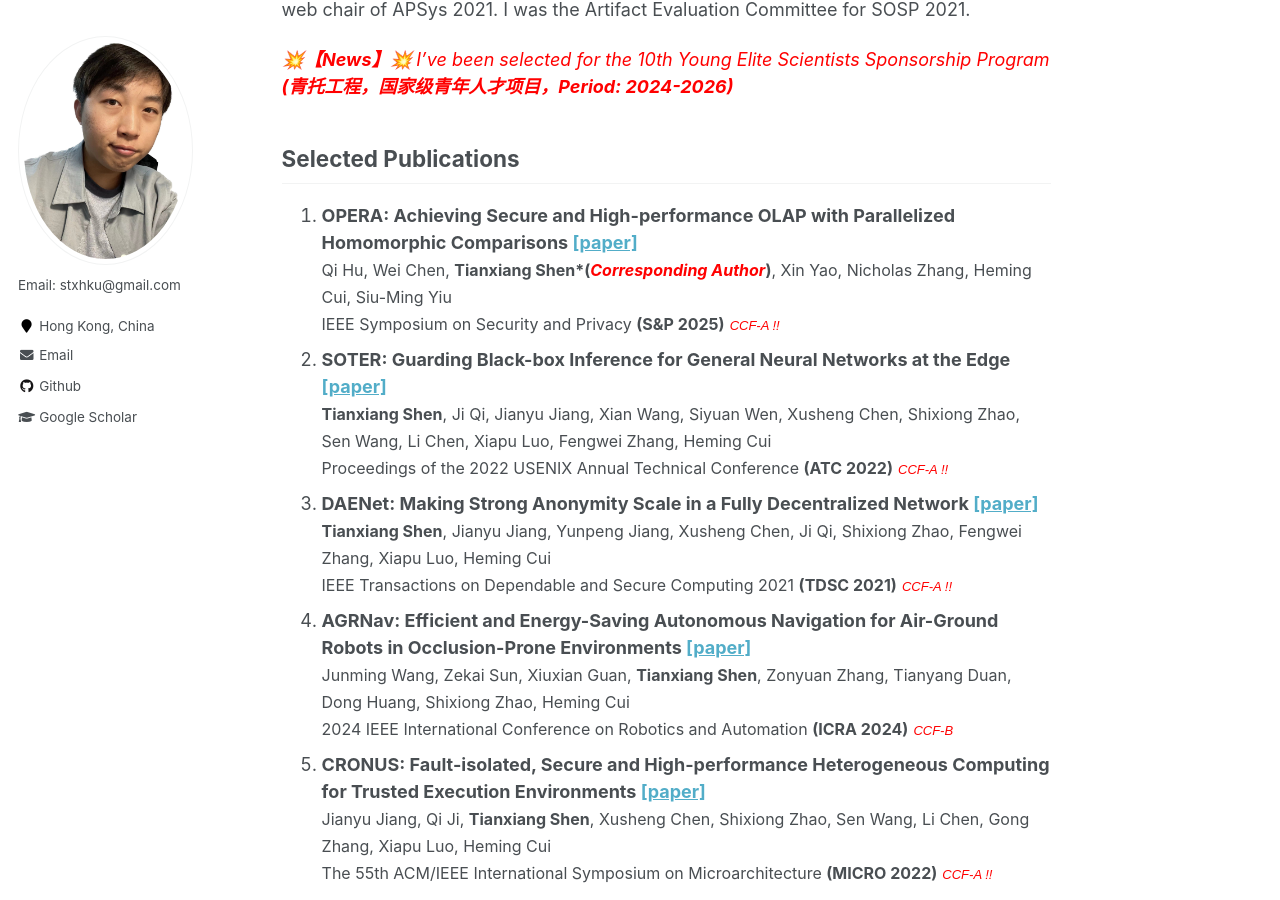
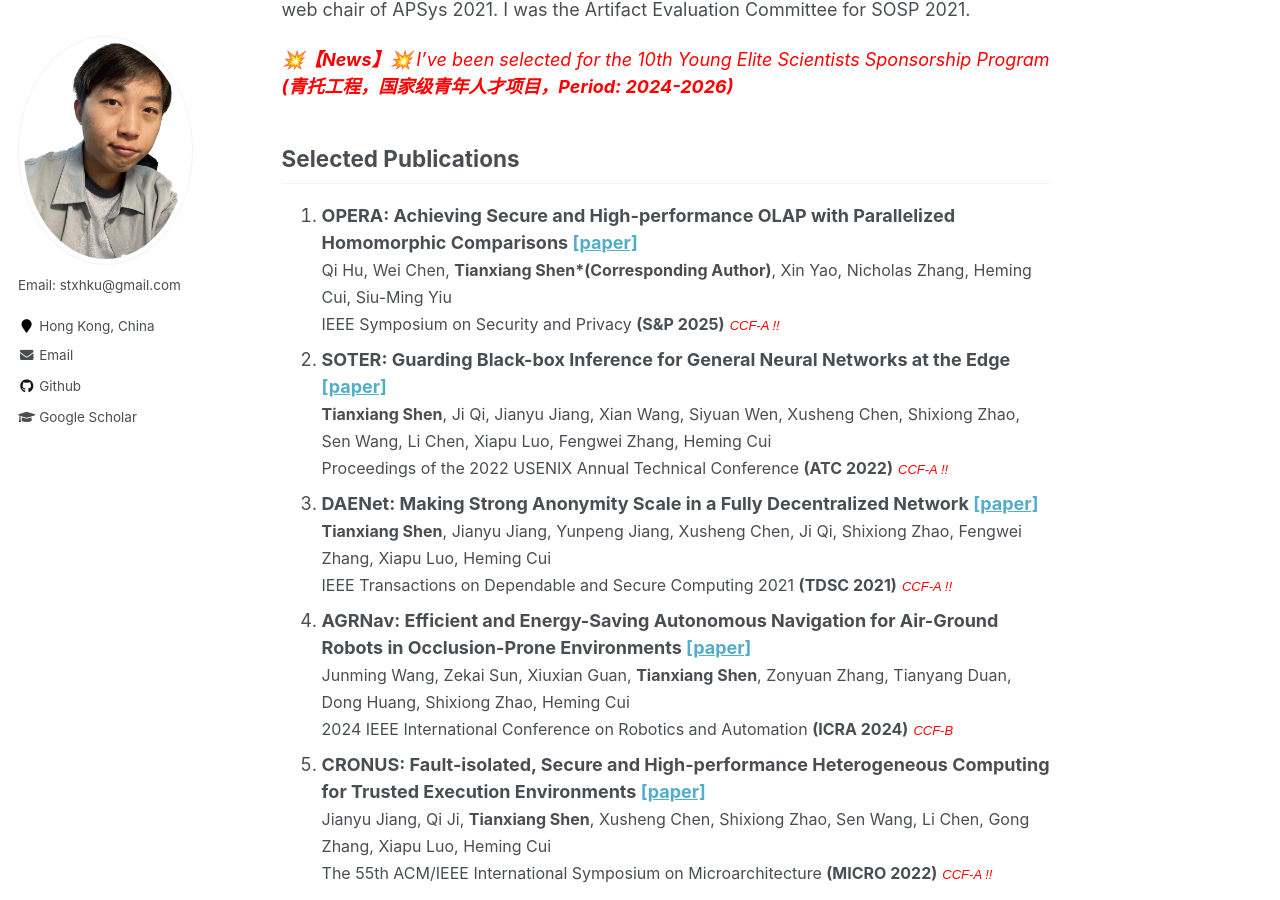
Before and after one commit to tianxiang999/tianxiang999.github.io, a Jekyll site: the page built from _pages/about.md, in a window 1280 px wide and 900 px high, scrolled down 350 px. Built offline with Jekyll 4.4.1, drawn with Linux system fonts in a browser that asks for light colours; comment, search, counter and statistics services are not loaded; part of the change alters nothing that is shown.

Commit message:
Update about.md

```diff
--- a/_pages/about.md
+++ b/_pages/about.md
@@ -29,8 +29,7 @@ Selected Publications
 
 1. <strong>OPERA: Achieving Secure and High-performance OLAP with Parallelized Homomorphic Comparisons [[paper]]()</strong>
   <br>
-   <font size="3"> Qi Hu, Wei Chen, <strong>Tianxiang Shen*(<em style="color:
-   red;">Corresponding Author</em>)</strong>, Xin Yao,
+   <font size="3"> Qi Hu, Wei Chen, <strong>Tianxiang Shen*(Corresponding Author)</strong>, Xin Yao,
    Nicholas Zhang, Heming Cui, Siu-Ming Yiu<br>IEEE Symposium on Security and Privacy <strong>(S&P 2025)</strong></font><font size="2"
    face="arial" color="red"><i>CCF-A !!</i></font>
 
```
